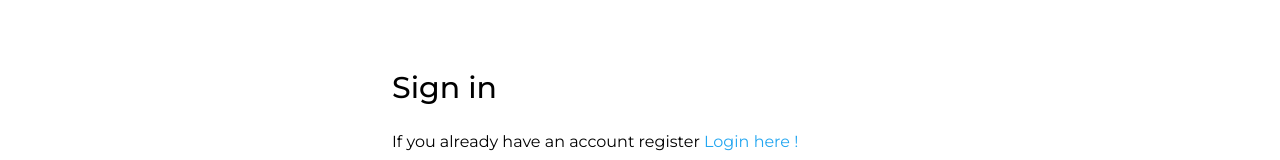
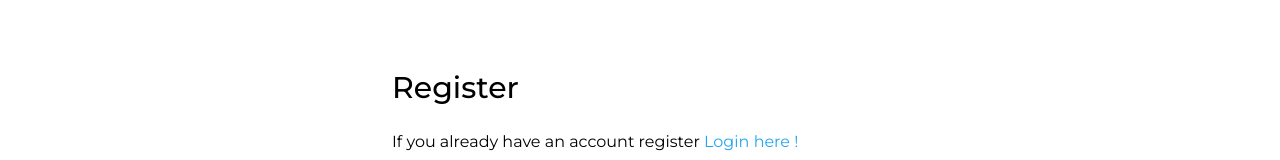
Before and after one commit to TomLi0421/pointvision, a React (Vite) app in the folder client/: page /register in a window 1280 px wide. Shown: the part 138-298 px from the top of the page. Built offline with nearby package versions, Linux system fonts and the light colour scheme.

Commit message:
fix: image overflow in product detail page

```diff
--- a/client/src/components/ui/CustomCarousel.tsx
+++ b/client/src/components/ui/CustomCarousel.tsx
@@ -12,6 +12,7 @@ function CustomCarousel(props: any) {
           elevation={0}
         >
           <img
+            className="object-contain h-full w-full"
             src={`https://d2j3uzrexrokpc.cloudfront.net/${props.type}/${image}`}
             alt={props.name}
           />
--- a/client/src/pages/RegisterForm/index.tsx
+++ b/client/src/pages/RegisterForm/index.tsx
@@ -6,7 +6,7 @@ function RegisterPage() {
   return (
     <div className="p-6 md:py-32 md:max-w-[34rem] md:m-auto">
       <div>
-        <h1 className="text-3xl font-medium mb-6">Sign in</h1>
+        <h1 className="text-3xl font-medium mb-6">Register</h1>
         <p className="mb-12">
           If you already have an account register{" "}
           <Link to="/login">
```
